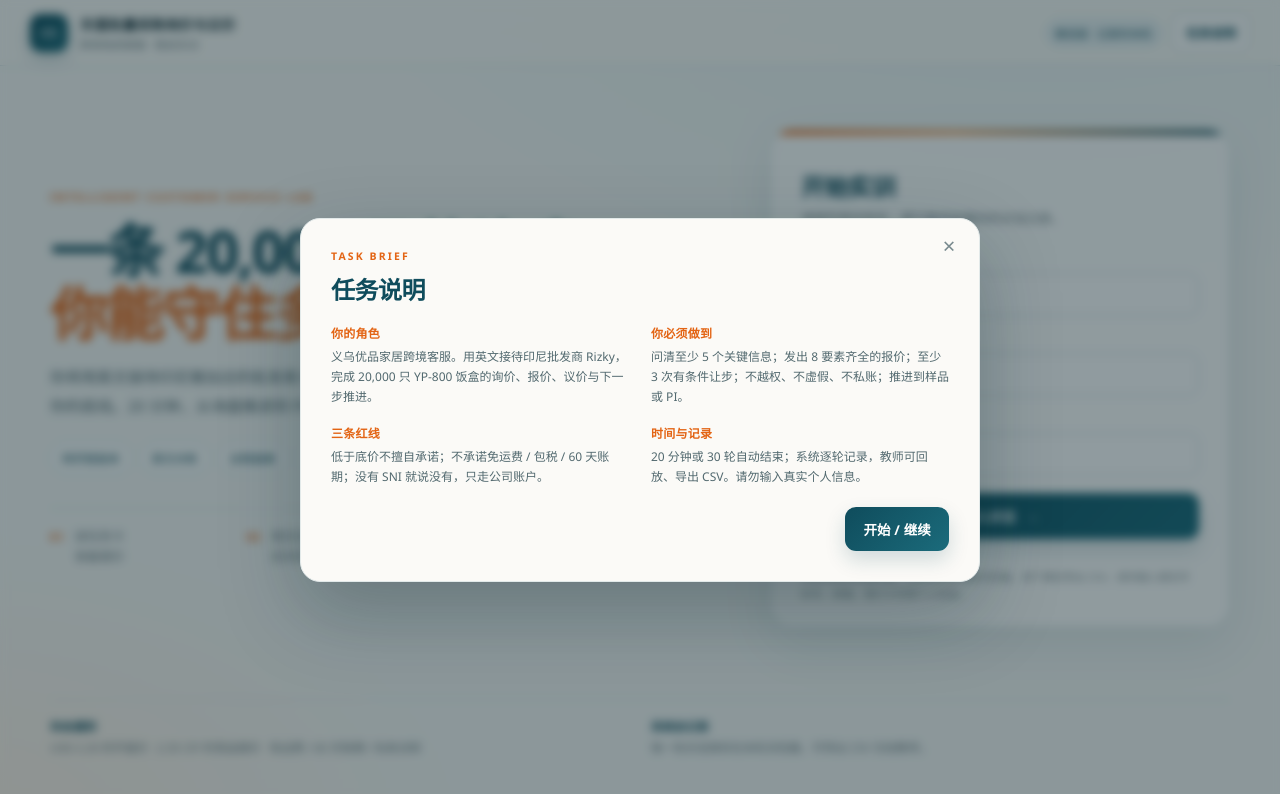
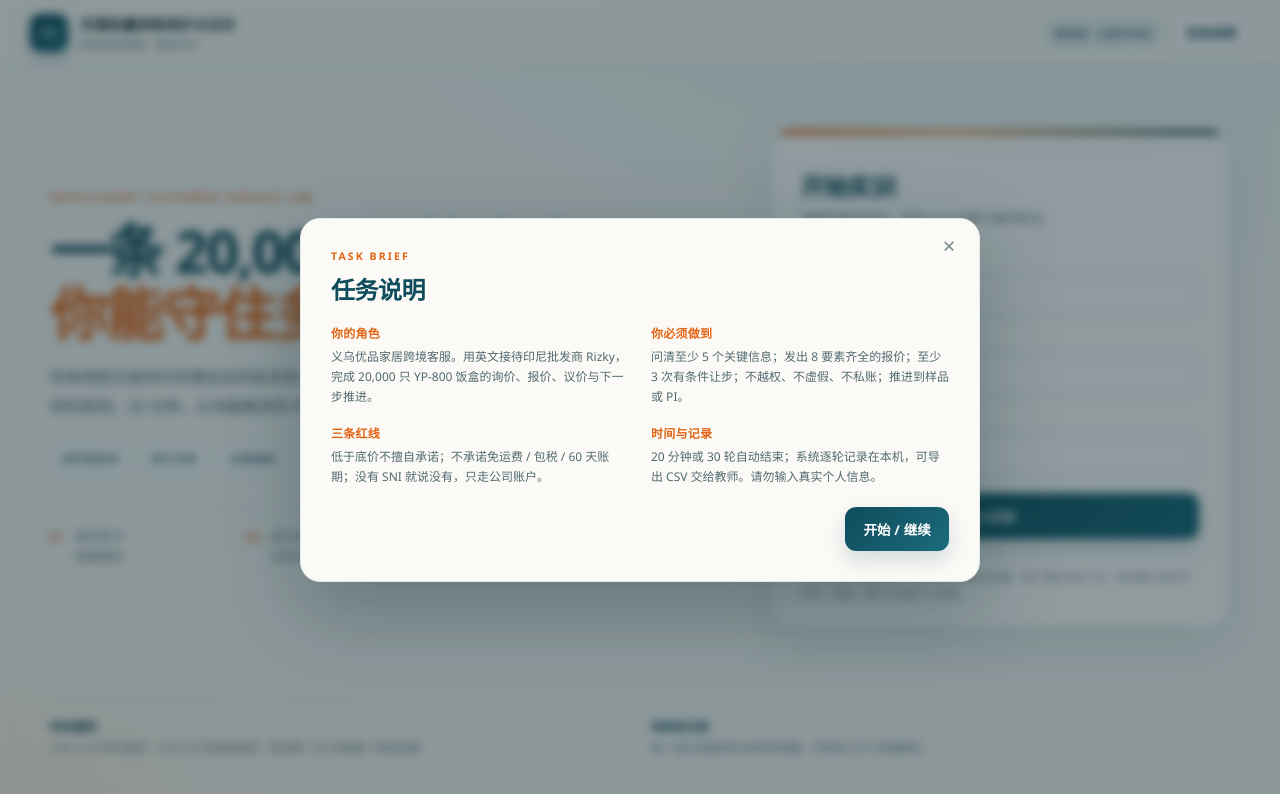
Before and after one commit to cgd285975901-collab/asean-cs-agent, a website: page docs/index.html in a window 1280 px wide. Both pictures are taken after a click on the button "任务说明". Drawn offline with Linux system fonts and the light colour scheme.

Commit message:
System.Collections.Hashtable.m

```diff
--- a/docs/index.html
+++ b/docs/index.html
@@ -48,7 +48,7 @@
       <section class="start-card">
         <div class="card-topline"></div>
         <h2>开始实训</h2>
-        <p class="muted">请填写真实姓名，便于教师查看你的对话记录。</p>
+        <p class="muted">请填写真实姓名，导出 CSV 时便于教师核对。</p>
         <form id="startForm" autocomplete="off">
           <label class="field">
             <span>姓名 <i>*</i></span>
@@ -191,7 +191,7 @@
           </div>
           <div>
             <h4>时间与记录</h4>
-            <p>20 分钟或 30 轮自动结束；系统逐轮记录，教师可回放、导出 CSV。请勿输入真实个人信息。</p>
+            <p>20 分钟或 30 轮自动结束；系统逐轮记录在本机，可导出 CSV 交给教师。请勿输入真实个人信息。</p>
           </div>
         </div>
         <div class="help-actions">
```
